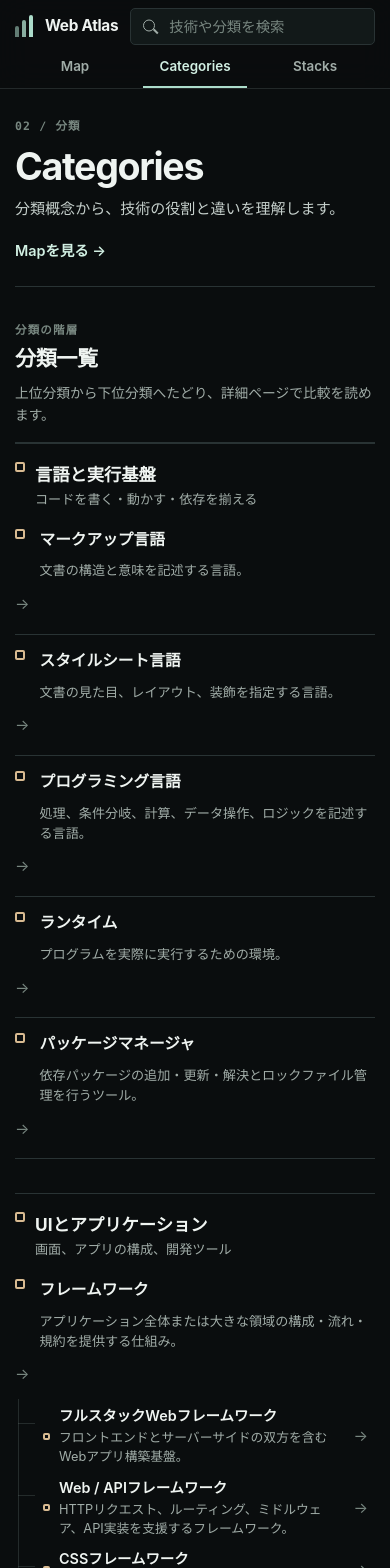
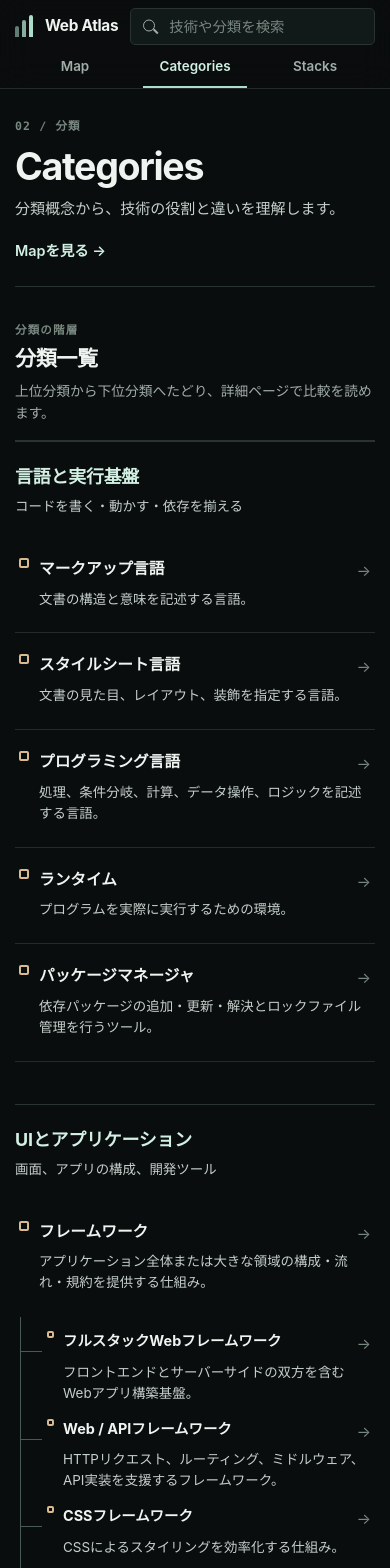
Before and after one commit to Lye-0/web-atlas, a React (Vite) app: page /dictionary/categories in a window 390 px wide. Shown: the top 1568 px of the page. Built offline with nearby package versions, Linux system fonts and the light colour scheme.

Commit message:
feat: Categories一覧の階層表示を整える

```diff
--- a/src/components/categories/CategoryTable.tsx
+++ b/src/components/categories/CategoryTable.tsx
@@ -49,7 +49,10 @@ export function CategoryTable() {
             </header>
             <div className="category-index-group-list">
               {rootTrees.map(({ category, children }) => (
-                <section className="category-index-group" key={category.id}>
+                <section
+                  className={`category-index-group${children.length > 0 ? ' category-index-group-has-children' : ''}`}
+                  key={category.id}
+                >
                   <Link className="category-index-root" to={categoryPath(category.id)} title={category.description}>
                     <span className="category-index-root-marker" aria-hidden="true" />
                     <span className="category-index-root-copy">
--- a/src/pages/CategoriesPage.tsx
+++ b/src/pages/CategoriesPage.tsx
@@ -12,7 +12,7 @@ export function CategoriesPage() {
         </div>
         <Link className="intro-link" to="/dictionary/map">Mapを見る <span aria-hidden="true">→</span></Link>
       </section>
-      <section className="dictionary-section" aria-labelledby="categories-title">
+      <section className="dictionary-section categories-section" aria-labelledby="categories-title">
         <div className="section-heading">
           <div>
             <p className="section-kicker">分類の階層</p>
--- a/src/styles.css
+++ b/src/styles.css
@@ -440,6 +440,17 @@ summary:focus-visible {
   min-width: 0;
 }
 
+.categories-section .section-heading {
+  display: grid;
+  justify-items: start;
+  gap: 7px;
+}
+
+.categories-section .section-note {
+  max-width: 620px;
+  text-align: left;
+}
+
 .section-heading {
   display: flex;
   align-items: end;
@@ -830,36 +841,43 @@ summary:focus-visible {
 }
 
 .category-index {
-  display: grid;
-  gap: 34px;
+  --category-connector: rgba(143, 172, 163, 0.48);
+  --category-summary: var(--text-soft);
+  display: grid;
+  gap: 42px;
 }
 
 .category-index-visual-group {
   min-width: 0;
-  padding-top: 18px;
+  padding-top: 22px;
   border-top: 1px solid var(--line);
 }
 
 .category-index-visual-heading {
   display: flex;
   align-items: flex-start;
-  gap: 10px;
-  margin-bottom: 4px;
+  gap: 0;
+  margin-bottom: 18px;
+}
+
+.category-index-visual-heading > .category-index-root-marker {
+  display: none;
 }
 
 .category-index-visual-heading h3 {
   margin: 0;
-  color: var(--text);
-  font-size: 1.08rem;
-  font-weight: 670;
+  color: var(--accent-strong);
+  font-size: 1.18rem;
+  font-weight: 720;
+  letter-spacing: -0.01em;
   line-height: 1.45;
 }
 
 .category-index-visual-heading p {
-  margin: 3px 0 0;
-  color: var(--muted);
-  font-size: 0.82rem;
-  line-height: 1.5;
+  margin: 6px 0 0;
+  color: var(--text-soft);
+  font-size: 0.84rem;
+  line-height: 1.55;
 }
 
 .category-index-group-list {
@@ -871,16 +889,22 @@ summary:focus-visible {
 
 .category-index-group {
   min-width: 0;
-  padding: 18px 0 19px;
-  border-bottom: 1px solid var(--line);
+  padding: 16px 0 18px;
+  border-bottom: 1px solid var(--line-soft);
+}
+
+.category-index-group-has-children {
+  padding-bottom: 24px;
 }
 
 .category-index-root {
-  display: grid;
-  grid-template-columns: auto minmax(0, 0.7fr) minmax(0, 1fr) auto;
+  display: flex;
   align-items: center;
+  width: 100%;
+  min-width: 0;
   gap: 10px;
-  min-width: 0;
+  padding: 6px 8px;
+  border-radius: var(--radius-sm);
   color: var(--text);
   text-decoration: none;
 }
@@ -891,6 +915,7 @@ summary:focus-visible {
 }
 
 .category-index-root-marker {
+  flex: 0 0 auto;
   width: 10px;
   height: 10px;
   border: 2px solid var(--warm);
@@ -900,27 +925,36 @@ summary:focus-visible {
 .category-index-root-copy,
 .category-index-copy {
   display: grid;
+  flex: 0 1 20rem;
+  max-width: 42%;
   min-width: 0;
   gap: 2px;
 }
 
 .category-index-root-copy strong {
-  overflow: hidden;
-  font-size: 0.98rem;
-  font-weight: 670;
-  line-height: 1.45;
-  text-overflow: ellipsis;
-  white-space: nowrap;
+  color: var(--text);
+  font-size: 1rem;
+  font-weight: 700;
+  line-height: 1.4;
+  overflow-wrap: break-word;
 }
 
 .category-index-root-summary,
 .category-index-copy > span {
-  color: var(--muted);
-  font-size: 0.82rem;
-  line-height: 1.5;
+  color: var(--category-summary);
+  font-size: 0.84rem;
+  line-height: 1.55;
+  overflow-wrap: break-word;
+}
+
+.category-index-root-summary {
+  flex: 0 1 38ch;
+  max-width: 38ch;
+  min-width: 0;
 }
 
 .category-index-arrow {
+  flex: 0 0 auto;
   color: var(--subtle);
   font-size: 0.95rem;
   transition: color 140ms ease, transform 140ms ease;
@@ -934,15 +968,16 @@ summary:focus-visible {
 
 .category-index-children {
   display: grid;
-  gap: 1px;
-  padding: 2px 0 0 22px;
-  margin: 12px 0 0 4px;
-  border-left: 1px solid var(--line-soft);
+  gap: 3px;
+  padding: 8px 0 0 26px;
+  margin: 16px 0 0 5px;
+  border-left: 1px solid var(--category-connector);
   list-style: none;
 }
 
 .category-index-children .category-index-children {
-  margin-top: 2px;
+  margin-top: 6px;
+  padding-left: 22px;
 }
 
 .category-index-item {
@@ -951,11 +986,11 @@ summary:focus-visible {
 
 .category-index-item::before {
   position: absolute;
-  top: 22px;
-  left: -22px;
-  width: 21px;
+  top: 25px;
+  left: -26px;
+  width: 25px;
   height: 1px;
-  background: var(--line-soft);
+  background: var(--category-connector);
   content: "";
 }
 
@@ -965,8 +1000,8 @@ summary:focus-visible {
   align-items: center;
   gap: 9px;
   min-width: 0;
-  min-height: 43px;
-  padding: 5px 7px;
+  min-height: 42px;
+  padding: 6px 8px;
   border-radius: var(--radius-sm);
   text-decoration: none;
   transition: background 140ms ease, color 140ms ease;
@@ -977,6 +1012,7 @@ summary:focus-visible {
 }
 
 .category-index-marker {
+  flex: 0 0 auto;
   width: 7px;
   height: 7px;
   border: 2px solid var(--warm);
@@ -986,8 +1022,9 @@ summary:focus-visible {
 .category-index-copy strong {
   color: var(--text);
   font-size: 0.9rem;
-  font-weight: 620;
+  font-weight: 650;
   line-height: 1.4;
+  overflow-wrap: break-word;
 }
 
 .stack-index {
@@ -1783,6 +1820,55 @@ summary:focus-visible {
     grid-template-columns: 1fr;
   }
 
+  .category-index-root {
+    display: grid;
+    grid-template-columns: auto minmax(0, 1fr) auto;
+    grid-template-rows: auto auto;
+    align-items: start;
+    row-gap: 5px;
+    padding: 6px 4px;
+  }
+
+  .category-index-root-copy {
+    max-width: none;
+  }
+
+  .category-index-root-copy strong {
+    font-size: 0.98rem;
+  }
+
+  .category-index-root-summary {
+    grid-row: 2;
+    grid-column: 2 / -1;
+    max-width: none;
+    font-size: 0.84rem;
+  }
+
+  .category-index-link {
+    grid-template-rows: auto auto;
+    align-items: start;
+    row-gap: 5px;
+    min-height: 0;
+    padding: 6px 4px;
+  }
+
+  .category-index-link .category-index-copy {
+    display: contents;
+    max-width: none;
+  }
+
+  .category-index-link .category-index-copy strong {
+    grid-column: 2;
+    grid-row: 1;
+    display: block;
+  }
+
+  .category-index-link .category-index-copy > span {
+    grid-column: 2 / -1;
+    grid-row: 2;
+    font-size: 0.84rem;
+  }
+
   .map-visual-group {
     padding-bottom: 24px;
   }
@@ -1936,28 +2022,37 @@ summary:focus-visible {
     padding: 15px 0 17px;
   }
 
-  .category-index-root {
-    grid-template-columns: auto minmax(0, 1fr) auto;
-    align-items: start;
-  }
-
-  .category-index-root-summary {
-    grid-column: 2 / -1;
-    font-size: 0.82rem;
+  .category-index-group-has-children {
+    padding-bottom: 23px;
+  }
+
+  .category-index-visual-heading {
+    margin-bottom: 20px;
+  }
+
+  .category-index-visual-heading h3 {
+    font-size: 1.12rem;
   }
 
   .category-index-children {
-    padding-left: 17px;
-    margin-left: 3px;
+    padding-left: 22px;
+    margin-top: 18px;
+    margin-left: 5px;
+  }
+
+  .category-index-children .category-index-children {
+    padding-left: 19px;
+    margin-top: 6px;
   }
 
   .category-index-item::before {
-    left: -18px;
-    width: 17px;
+    top: 26px;
+    left: -22px;
+    width: 21px;
   }
 
   .category-index-copy > span {
-    font-size: 0.8rem;
+    font-size: 0.84rem;
   }
 
   .stack-toolbar {
```
Also changed, not shown: 1 other file (tests, documents, lock files or other folders).
